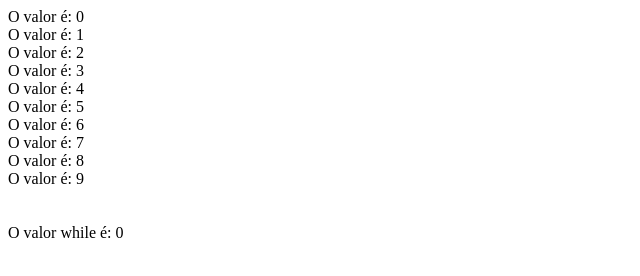
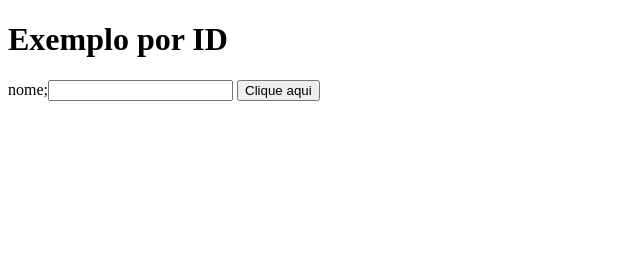
Before and after one commit to ianXkuraoka/Aula_js_110423, a plain HTML site: page index.html in a window 1280 px wide. Shown: the whole page, without its empty margins (0-640 px from the left). Drawn offline with Linux system fonts and the light colour scheme.

Commit message:
correcoes

```diff
--- a/index.html
+++ b/index.html
@@ -8,6 +8,13 @@
 </head>
 <body>
 
+    <h1 id ="titulo">Exemplo por ID</h1>
+    nome;<input type="text" name="nome" id="idNome">
+    <button onclick="mudar()">Clique aqui</button>
+    <p>
+        <br>
+    </p>
+
 
 <script src="script.js"></script>
 </body>
--- a/script.js
+++ b/script.js
@@ -1,5 +1,5 @@
 //WHILE
-
+/*
 let cont =0
 while(cont < 10){
     document.write(" O valor é: " + cont);
@@ -17,3 +17,5 @@ do{
     document.write("<br>")
     cont1++
 }while(cont1 ==0)
+
+*/
```
